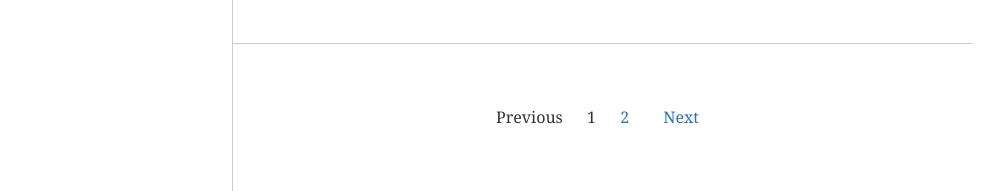
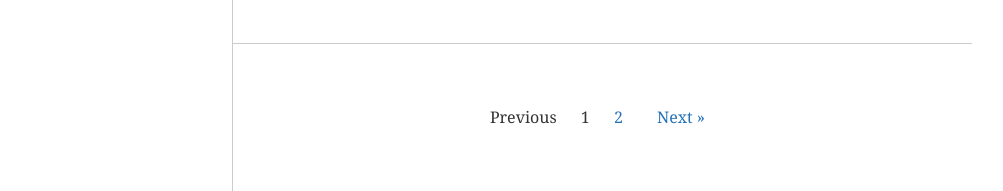
Before and after one commit to aisin/aisin.github.io, a Jekyll site: the page built from index.html, in a window 1280 px wide and 1073 px high. Shown: the part 882-1073 px from the top of the window, without its empty margins (28-1031 px from the left). Built offline with Jekyll 4.4.1, drawn with Linux system fonts in a browser that asks for light colours; Markdown is read by kramdown in place of the engine named in the settings; the list of posts is cut into pages by our own code.

Commit message:
pagenavi

```diff
--- a/css/style.css
+++ b/css/style.css
@@ -89,7 +89,7 @@ hgroup h1 a:hover{color:#333;text-decoration:none;}
 	.main{left:0;width:auto;position:relative;border-left:none;}
 	.mainHeader{display:none;}
 	.postList section{padding:10px;}
-	.entry{font-size:16px;}
+	.entryList{font-size:16px;}
 
 }
 
--- a/index.html
+++ b/index.html
@@ -21,9 +21,9 @@ layout : home
 		{% if paginator.previous_page %}
 			<span class="previous">
 			{% if paginator.previous_page == 1 %}
-				<a href="http://aisin.me">Previous</a>
+				<a href="http://aisin.me">« Previous</a>
 			{% else %}
-				<a href="{{ paginator.previous_page_path }}">Previous</a>
+				<a href="{{ paginator.previous_page_path }}">« Previous</a>
 			{% endif %}
 			</span>
 		{% else %}
@@ -51,10 +51,10 @@ layout : home
 
 		{% if paginator.next_page %}
 			<span class="next">
-				<a href="{{ paginator.next_page_path }}">Next</a>
+				<a href="{{ paginator.next_page_path }}">Next »</a>
 			</span>
 		{% else %}
-			<span class="next disabled">Next</span>
+			<span class="next disabled">Next »</span>
 		{% endif %}
 	</div>
 
```
